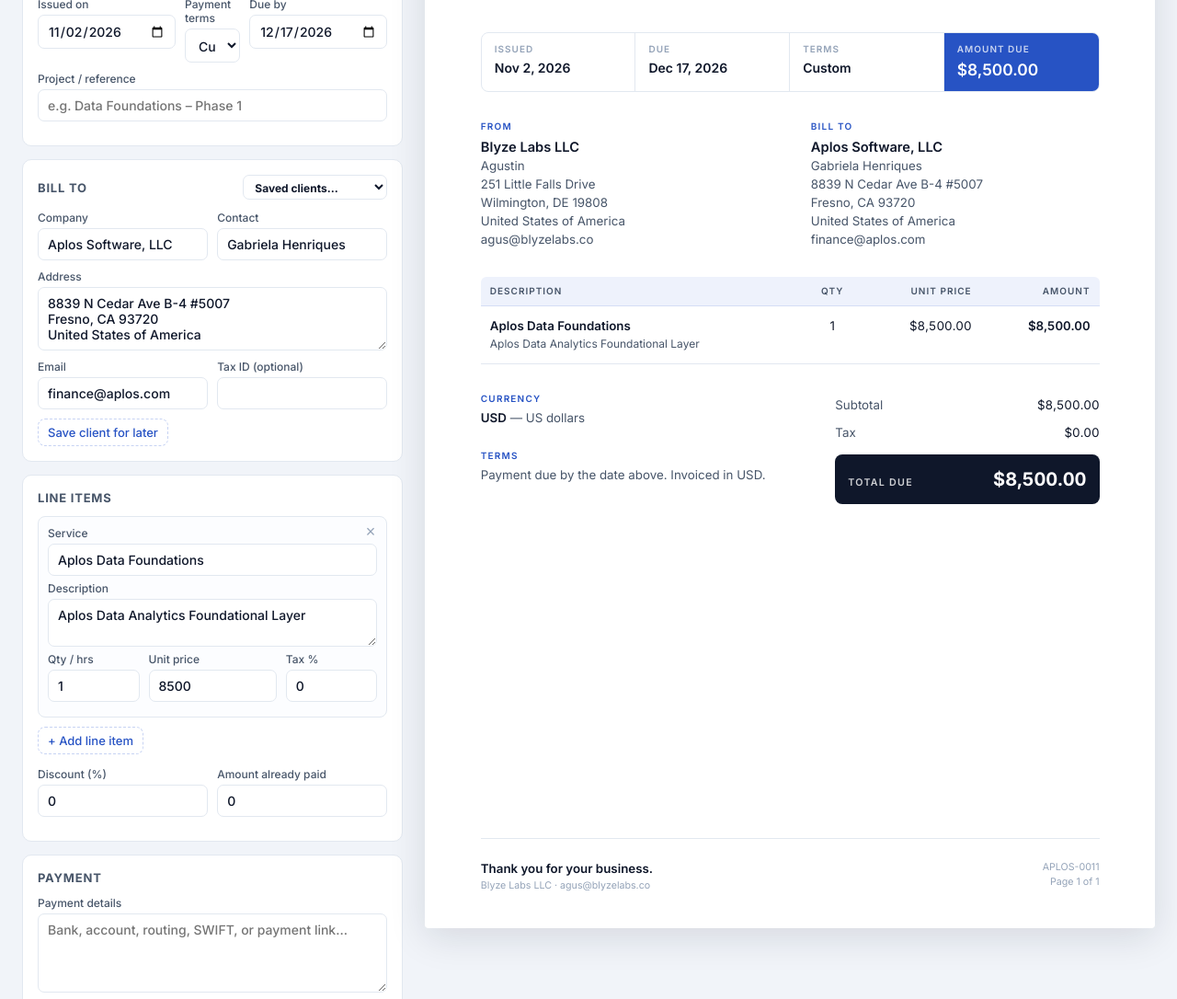
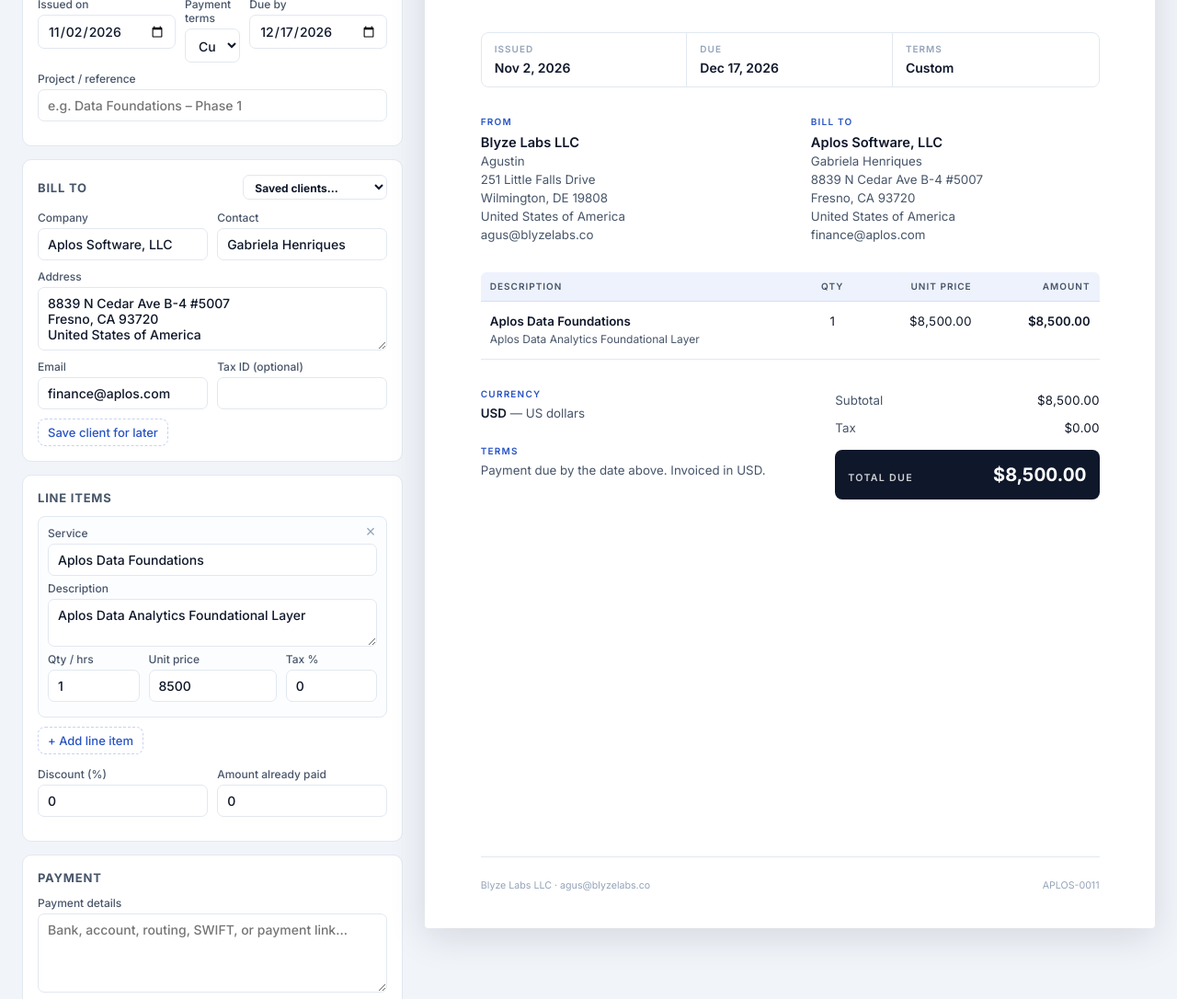
Before and after one commit to agusblyze/invoice-generator, a plain HTML site: page index.html in a window 1280 px wide. Shown: the part 196-1282 px from the top of the page at 92% size. Drawn offline with Linux system fonts and the light colour scheme.

Commit message:
Remove amount-due tile, thank-you line and page count
Co-Authored-By: Claude Opus 5.5 <noreply@anthropic.com>
Claude-Session: https://claude.ai/code/session_01EsnC67s4seqgdpLwkdt2J9

```diff
--- a/app.js
+++ b/app.js
@@ -350,7 +350,6 @@
           <div><div class="k">Issued</div><div class="v">${fmtDate(inv.issueDate)}</div></div>
           <div><div class="k">Due</div><div class="v">${fmtDate(inv.dueDate)}</div></div>
           <div><div class="k">Terms</div><div class="v">${inv.terms === "custom" ? "Custom" : inv.terms === "0" ? "On receipt" : "Net " + inv.terms}</div></div>
-          <div><div class="k">Amount due</div><div class="v">${money(t.due, c)}</div></div>
         </div>
 
         <div class="inv-parties">
@@ -408,8 +407,8 @@
         </div>
 
         <div class="inv-foot">
-          <div><div class="thanks">Thank you for your business.</div>${esc(f.company)}${f.email ? " · " + esc(f.email) : ""}</div>
-          <div style="text-align:right">${esc(invNo(inv))}<br/>Page 1 of 1</div>
+          <div>${esc(f.company)}${f.email ? " · " + esc(f.email) : ""}</div>
+          <div style="text-align:right">${esc(invNo(inv))}</div>
         </div>
       </div>`;
   };
--- a/styles.css
+++ b/styles.css
@@ -110,15 +110,13 @@ input:focus, textarea:focus, select:focus { outline: 2px solid #c7d3f3; border-c
 .inv-title .num { font-size: 15pt; font-weight: 600; letter-spacing: -.02em; line-height: 1.15; }
 
 .inv-meta {
-  display: grid; grid-template-columns: repeat(4, 1fr); gap: 0;
+  display: grid; grid-template-columns: repeat(3, 1fr); gap: 0;
   margin: 10mm 0 8mm; border: 1px solid var(--line); border-radius: 8px; overflow: hidden;
 }
 .inv-meta > div { padding: 10px 14px; border-right: 1px solid var(--line); }
-.inv-meta > div:last-child { border-right: 0; background: var(--brand); color: #fff; }
+.inv-meta > div:last-child { border-right: 0; }
 .inv-meta .k { font-size: 7.5pt; text-transform: uppercase; letter-spacing: .1em; color: var(--ink-3); font-weight: 600; }
-.inv-meta > div:last-child .k { color: rgba(255,255,255,.75); }
 .inv-meta .v { font-weight: 600; font-size: 10.5pt; margin-top: 2px; }
-.inv-meta > div:last-child .v { font-size: 13pt; }
 
 .inv-parties { display: grid; grid-template-columns: 1fr 1fr; gap: 12mm; margin-bottom: 8mm; }
 .inv-parties .k { font-size: 7.5pt; text-transform: uppercase; letter-spacing: .12em; color: var(--brand); font-weight: 600; margin-bottom: 4px; }
@@ -163,7 +161,6 @@ table.inv-items { width: 100%; border-collapse: collapse; }
   margin-top: auto; padding-top: 6mm; border-top: 1px solid var(--line);
   display: flex; justify-content: space-between; font-size: 8pt; color: var(--ink-3);
 }
-.inv-foot .thanks { color: var(--ink); font-weight: 600; font-size: 10pt; }
 
 /* ---------- print ---------- */
 @page { size: A4; margin: 0; }
```
